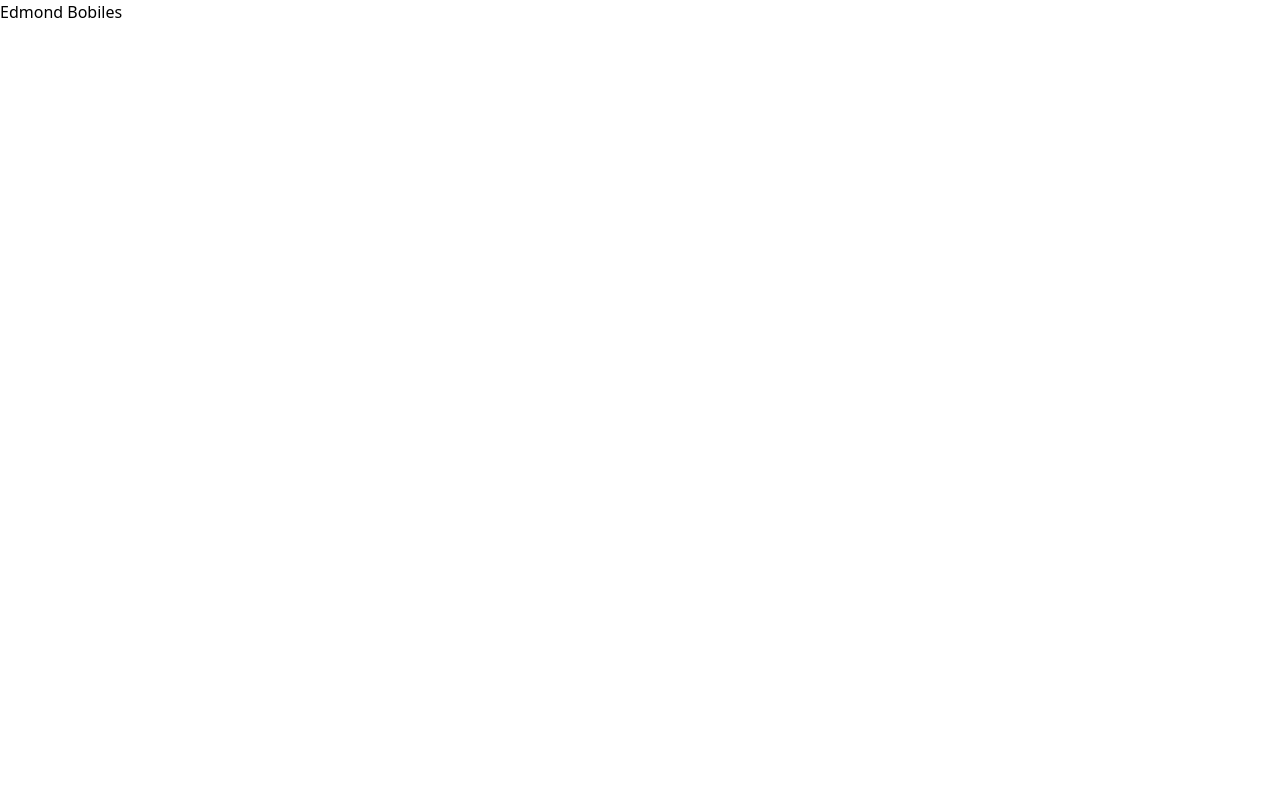
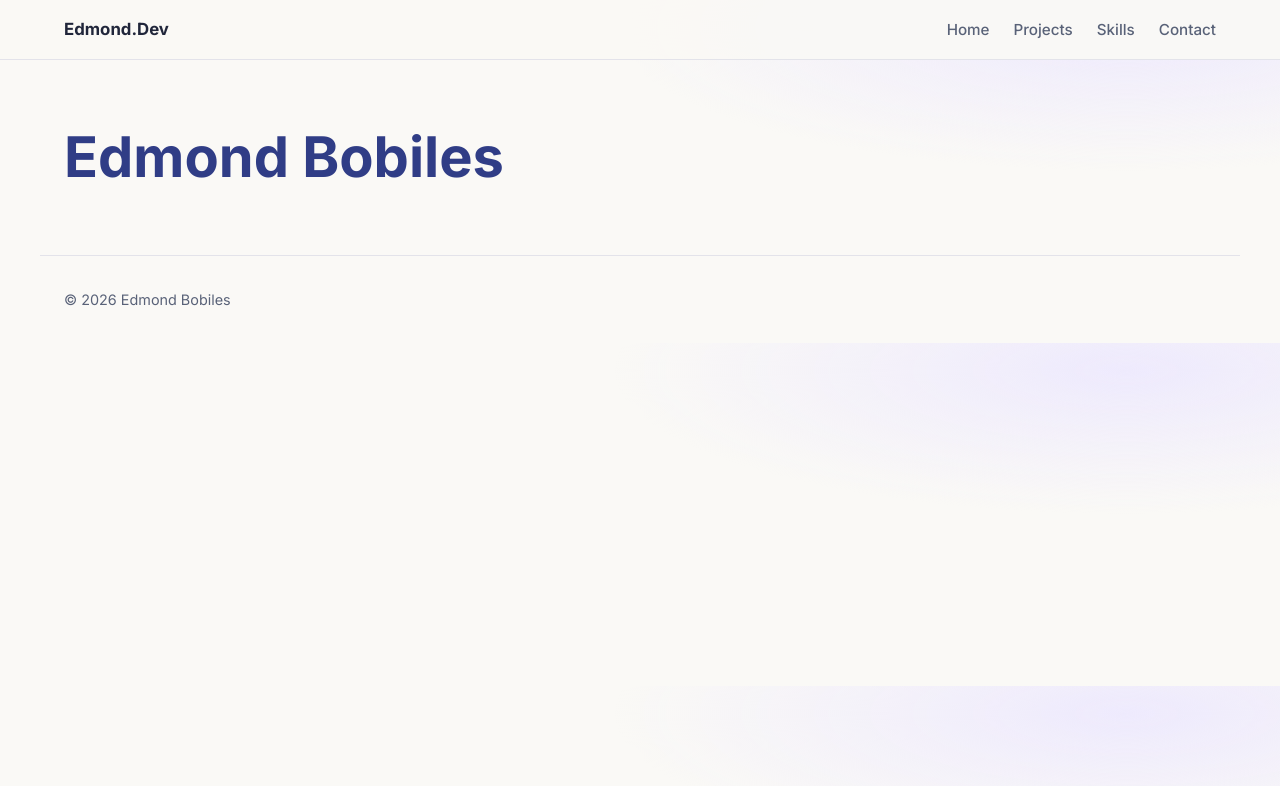
Before and after one commit to edmond-bobiles/portfolio-website, a Next.js app: page / in a window 1280 px wide. Shown: the top 786 px of the page. Built offline with nearby package versions, Linux system fonts and the light colour scheme.

Commit message:
feat: recreate shared portfolio layout with Tailwind CSS

```diff
--- a/src/app/globals.css
+++ b/src/app/globals.css
@@ -1 +1,63 @@
 @import "tailwindcss";
+
+@theme {
+  --color-page: #FAF9F6;
+  --color-ink: #20263A;
+  --color-muted: #596278;
+  --color-accent: #4056C9;
+  --color-surface: #F2F3F8;
+  --color-line: #E3E3EA;
+
+  --color-lavender: #EDEBFA;
+  --color-mint: #E2F1EB;
+  --color-peach: #F9EAE2;
+
+  /* One-off colors from the original CSS */
+  --color-heading: #303D86;
+  --color-brand-dot: #D8785D;
+  --color-outline: #B8BEE1;
+  --color-glow: #EEEAFD;
+  --color-lavender-ink: #3C477E;
+  --color-mint-ink: #315F53;
+  --color-peach-ink: #80503F;
+
+  --container-page: 75rem;
+}
+
+@theme inline {
+  --font-sans: var(--font-inter), system-ui, -apple-system, BlinkMacSystemFont, "Segoe UI", sans-serif;
+}
+
+@layer base {
+  html {
+    scroll-padding-top: 4.5rem;
+  }
+
+  @media (prefers-reduced-motion: no-preference) {
+    html {
+      scroll-behavior: smooth;
+    }
+  }
+
+  body {
+    background:
+      radial-gradient(ellipse at 88% 8%, var(--color-glow) 0, transparent 32rem),
+      var(--color-page);
+    color: var(--color-ink);
+    line-height: 1.6;
+  }
+
+  :focus-visible {
+    outline: 2px solid var(--color-accent);
+    outline-offset: 3px;
+  }
+
+  @media (prefers-reduced-motion: reduce) {
+    *,
+    *::before,
+    *::after {
+      transition-duration: 0.01ms !important;
+      animation-duration: 0.01ms !important;
+    }
+  }
+}
--- a/src/app/layout.tsx
+++ b/src/app/layout.tsx
@@ -1,5 +1,14 @@
 import type { Metadata } from "next";
+import { Inter } from "next/font/google";
+import { SiteHeader } from "@/components/site-header";
+import { SiteFooter } from "@/components/site-footer";
 import "./globals.css";
+
+const inter = Inter({
+  subsets: ["latin"],
+  variable: "--font-inter",
+  display: "swap",
+});
 
 export const metadata: Metadata = {
   title: "Edmond Bobiles | Portfolio",
@@ -9,8 +18,12 @@ export default function RootLayout({
   children,
 }: Readonly<{ children: React.ReactNode }>) {
   return (
-    <html lang="en">
-      <body>{children}</body>
+    <html lang="en" className={inter.variable}>
+      <body className="font-sans">
+        <SiteHeader />
+        <main className="mx-auto w-full max-w-page px-6">{children}</main>
+        <SiteFooter />
+      </body>
     </html>
   );
 }
--- a/src/app/page.tsx
+++ b/src/app/page.tsx
@@ -1,7 +1,9 @@
 export default function HomePage() {
   return (
-    <main>
-      <h1>Edmond Bobiles</h1>
-    </main>
+    <section className="py-16">
+      <h1 className="text-[3.5rem] leading-[1.2] font-bold text-heading">
+        Edmond Bobiles
+      </h1>
+    </section>
   );
 }
--- /dev/null
+++ b/src/components/site-footer.tsx
@@ -0,0 +1,9 @@
+import { portfolio } from "@/data/portfolio";
+
+export function SiteFooter() {
+  return (
+    <footer className="mx-auto max-w-page border-t border-line px-6 py-8 text-[0.9rem] text-muted">
+      <p>© 2026 {portfolio.name}</p>
+    </footer>
+  );
+}
--- /dev/null
+++ b/src/components/site-header.tsx
@@ -0,0 +1,18 @@
+import Link from "next/link";
+import { SiteNavigation } from "@/components/site-navigation";
+
+export function SiteHeader() {
+  return (
+    <header className="sticky top-0 z-10 border-b border-line bg-page/94">
+      <div className="mx-auto flex max-w-page flex-wrap items-center justify-between gap-x-6 gap-y-2 px-6 py-4">
+        <Link
+          href="/"
+          className="text-[1.05rem] font-bold text-ink"
+        >
+          Edmond.Dev
+        </Link>
+        <SiteNavigation />
+      </div>
+    </header>
+  );
+}
--- /dev/null
+++ b/src/components/site-navigation.tsx
@@ -0,0 +1,27 @@
+import Link from "next/link";
+
+const links = [
+  { href: "/#home", label: "Home" },
+  { href: "/#projects", label: "Projects" },
+  { href: "/#skills", label: "Skills" },
+  { href: "/#contact", label: "Contact" },
+];
+
+export function SiteNavigation() {
+  return (
+    <nav aria-label="Main">
+      <ul className="flex flex-wrap gap-x-6 gap-y-1">
+        {links.map((link) => (
+          <li key={link.href}>
+            <Link
+              href={link.href}
+              className="text-[0.95rem] font-medium text-muted transition-colors hover:text-ink"
+            >
+              {link.label}
+            </Link>
+          </li>
+        ))}
+      </ul>
+    </nav>
+  );
+}
```
